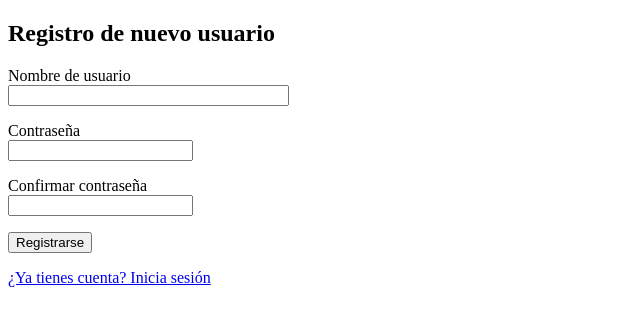
After one commit to Miliki22/Proyecto_Suministros, a Flask app: page /register in a window 1280 px wide. The commit adds this page. Shown: the top 326 px of the page, without its empty margins (0-640 px from the left). Run offline with Flask 3, Linux system fonts and the light colour scheme.

Commit message:
Implemento registro de usuarios con formulario, validación y asignación automática de rol 'user'

```diff
--- a/app/auth.py
+++ b/app/auth.py
@@ -1,7 +1,9 @@
 from flask import Blueprint, render_template, redirect, url_for, request, flash  # Importa las funciones necesarias de Flask
-from werkzeug.security import check_password_hash  # Importa la función para verificar contraseñas hasheadas (encriptadas)
+from werkzeug.security import check_password_hash, generate_password_hash  # Importa la función para verificar contraseñas hasheadas (encriptadas)
 from flask_login import login_user, logout_user  # Importa las funciones para manejar la sesión de usuario
 from .models import User   # Importa el modelo User (usuario) desde models.py
+from app import db  # Importa la instancia de SQLAlchemy para interactuar con la base de datos
+from .forms import RegistroForm  # Importa el formulario de registro desde forms.py
 
 # Crea el Blueprint 'auth' para agrupar las rutas de autenticación
 auth = Blueprint('auth', __name__)
@@ -25,3 +27,29 @@ def login():
 def logout():
     logout_user()  # Cierra la sesión del usuario
     return redirect(url_for('main.index'))  # Redirige a la página principal después de cerrar sesión (index)
+
+@auth.route('/register', methods=['GET', 'POST'])
+def register():
+    form = RegistroForm()
+
+    if form.validate_on_submit():
+        if form.password.data != form.confirmar.data:
+            flash("Las contraseñas no coinciden.")
+            return render_template('register.html', form=form)
+
+        usuario_existente = User.query.filter_by(username=form.username.data).first()
+        if usuario_existente:
+            flash("El nombre de usuario ya está registrado.")
+            return render_template('register.html', form=form)
+
+        nuevo_usuario = User(
+            username=form.username.data,
+            password=generate_password_hash(form.password.data),
+            role='user'  # siempre se registra como usuario normal
+        )
+        db.session.add(nuevo_usuario)
+        db.session.commit()
+        flash("Registro exitoso. Ahora puedes iniciar sesión.")
+        return redirect(url_for('auth.login'))
+
+    return render_template('register.html', form=form)
--- a/app/forms.py
+++ b/app/forms.py
@@ -1,5 +1,5 @@
 from flask_wtf import FlaskForm
-from wtforms import StringField, FloatField, IntegerField, SubmitField, SelectField
+from wtforms import StringField, FloatField, IntegerField, SubmitField, SelectField, PasswordField
 from wtforms.validators import DataRequired
 from app.models import Proveedor
 
@@ -16,3 +16,9 @@ class ProveedorForm(FlaskForm):
     email = StringField('Email')
     telefono = StringField('Teléfono')
     submit = SubmitField('Registrar Proveedor')
+
+class RegistroForm(FlaskForm):
+    username = StringField('Nombre de usuario', validators=[DataRequired()])
+    password = PasswordField('Contraseña', validators=[DataRequired()])
+    confirmar = PasswordField('Confirmar contraseña', validators=[DataRequired()])
+    submit = SubmitField('Registrarse')
--- a/app/templates/index.html
+++ b/app/templates/index.html
@@ -3,4 +3,5 @@
 {% block content %}
 <h1>Bienvenido a la empresa de suministros informáticos</h1>
 <a href="{{ url_for('auth.login') }}">Login</a>
+<p><a href="{{ url_for('auth.register') }}">Registrarse</a></p>
 {% endblock %}
--- /dev/null
+++ b/app/templates/register.html
@@ -0,0 +1,17 @@
+{% extends 'base.html' %}
+{% block title %}Registro{% endblock %}
+
+{% block content %}
+<h2>Registro de nuevo usuario</h2>
+
+<form method="POST">
+  {{ form.hidden_tag() }}
+
+  <p>{{ form.username.label }}<br>{{ form.username(size=32) }}</p>
+  <p>{{ form.password.label }}<br>{{ form.password() }}</p>
+  <p>{{ form.confirmar.label }}<br>{{ form.confirmar() }}</p>
+  <p>{{ form.submit() }}</p>
+</form>
+
+<p><a href="{{ url_for('auth.login') }}">¿Ya tienes cuenta? Inicia sesión</a></p>
+{% endblock %}
```
Also changed, not shown: instance/tienda.db.
